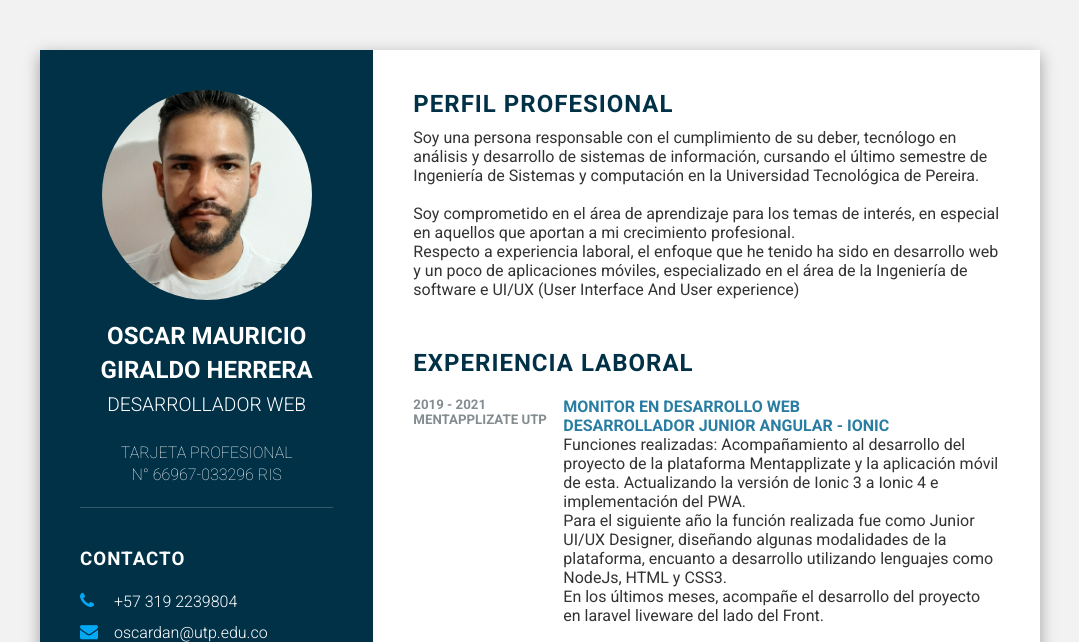
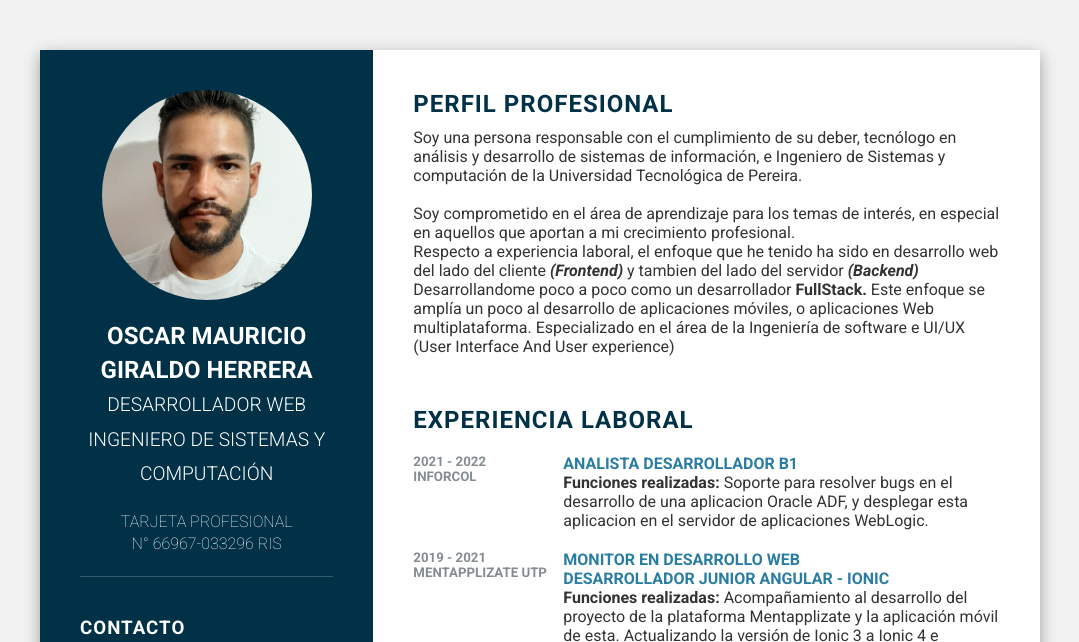
Before and after one commit to oscarmauriciogiraldo/Curriculum-vitae-frontend, a plain HTML site: page index.html in a window 1280 px wide. Shown: the top 642 px of the page, without its empty margins (100-1179 px from the left). Drawn offline with Linux system fonts and the light colour scheme.

Commit message:
Experiencia laboral inforcol

```diff
--- a/index.html
+++ b/index.html
@@ -20,9 +20,8 @@
                 </div>
                 <h2>
                     Oscar Mauricio Giraldo Herrera <br>
-                    <span>
-                        Desarrollador Web
-                    </span>
+                    <span> Desarrollador Web </span>
+                    <span> Ingeniero de Sistemas y Computación </span>
                 </h2>
                 <h5>
                     <span>Tarjeta Profesional <br> N° 66967-033296 RIS</span>
@@ -67,7 +66,7 @@
                 <h3 class="title">EDUCACIÓN</h3>
                 <ul>
                     <li>
-                        <h5>2015</h5>
+                        <h5>2015 - 2021</h5>
                         <h4>Ingeniería de Sistemas Y Computación</h4>
                         <h4>Universidad Tecnológica de Pereira UTP</h4>
                     </li>
@@ -103,19 +102,40 @@
                 <h2 class="title2">PERFIL PROFESIONAL</h2>
                 <p>
                     Soy una persona responsable con el cumplimiento de su deber, tecnólogo en análisis
-                    y desarrollo de sistemas de información, cursando el último semestre de Ingeniería
-                    de Sistemas y computación en la Universidad Tecnológica de Pereira.<br><br>
+                    y desarrollo de sistemas de información, e Ingeniero
+                    de Sistemas y computación de la Universidad Tecnológica de Pereira.<br><br>
                     Soy comprometido en el área de aprendizaje para los temas de interés, en especial
                     en aquellos que aportan a mi crecimiento profesional.<br>
                     Respecto a experiencia laboral, el enfoque que he tenido ha
-                    sido en desarrollo web y un poco de aplicaciones móviles, especializado
-                    en el área de la Ingeniería de software e UI/UX (User Interface And User experience)
+                    sido en desarrollo web del lado del cliente <b><i>(Frontend)</i></b> y tambien del lado del servidor
+                    <b><i>(Backend)</i></b> Desarrollandome poco a poco como un desarrollador <b>FullStack.</b>
+                    Este enfoque se amplía un poco al desarrollo de aplicaciones móviles, o aplicaciones Web multiplataforma.
+                    Especializado en el área de la Ingeniería de software e UI/UX (User Interface And User experience)
 
                 </p>
             </div>
 
             <div class="about">
                 <h2 class="title2">Experiencia Laboral</h2>
+
+                <div class="box">
+                    <div class="year_company">
+                        <h5>2021 - 2022</h5>
+                        <!--<h5><a href="http://www.inforcol.com/">Inforcol</a></h5>-->
+                        <h5>Inforcol</h5>
+                    </div>
+                    <div class="text">
+                        <h4>Analista Desarrollador B1</h4>
+                        <p>
+                            <b>Funciones realizadas:</b>
+                            Soporte para resolver bugs en el desarrollo de una aplicacion Oracle ADF, y
+                            desplegar esta aplicacion en el servidor de aplicaciones WebLogic.<br>
+
+
+                        </p>
+                    </div>
+                </div>
+
                 <div class="box">
                     <div class="year_company">
                         <h5>2019 - 2021</h5>
@@ -125,7 +145,7 @@
                         <h4>Monitor en desarrollo Web</h4>
                         <h4>Desarrollador Junior Angular - Ionic</h4>
                         <p>
-                            Funciones realizadas:
+                            <b>Funciones realizadas:</b>
                             Acompañamiento al desarrollo del proyecto de la plataforma Mentapplizate
                             y la aplicación móvil de esta. Actualizando la versión de Ionic 3 a Ionic 4 e implementación del PWA.<br>
                             Para el siguiente año la función realizada fue como Junior UI/UX Designer, diseñando algunas modalidades
@@ -144,7 +164,7 @@
                     <div class="text">
                         <h4>Diseñador Junior UI/UX Y Desarrollador Frontend Angular 11 - Aframe</h4>
                         <p>
-                            Funciones realizadas:
+                            <b>Funciones realizadas:</b>
                             Desarrollador Front de una Expo Feria virtua, y una Gala Virtual, esta feria
                             es interactiva con tecnologia 3D para la web.<br>
 
```
